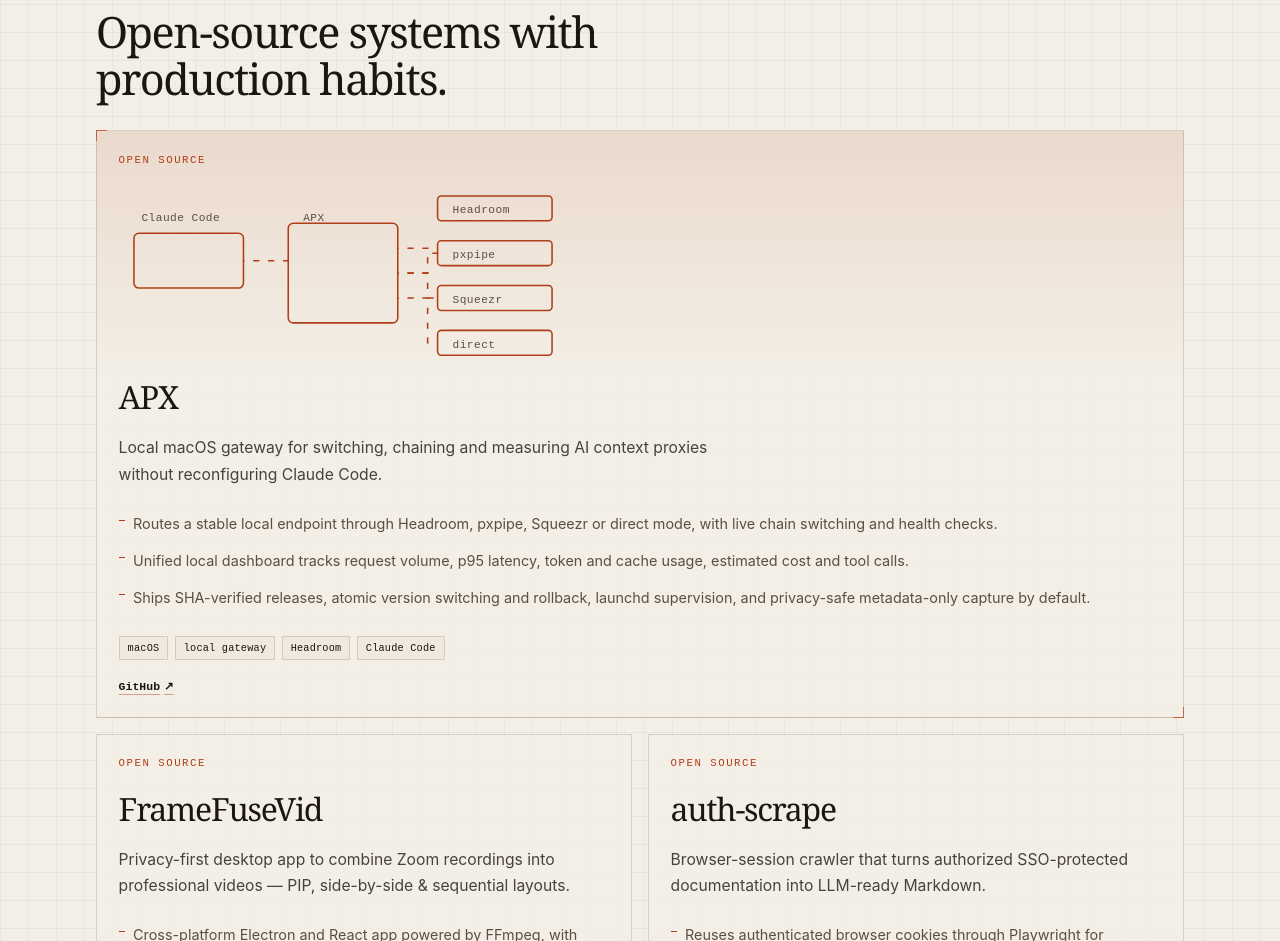
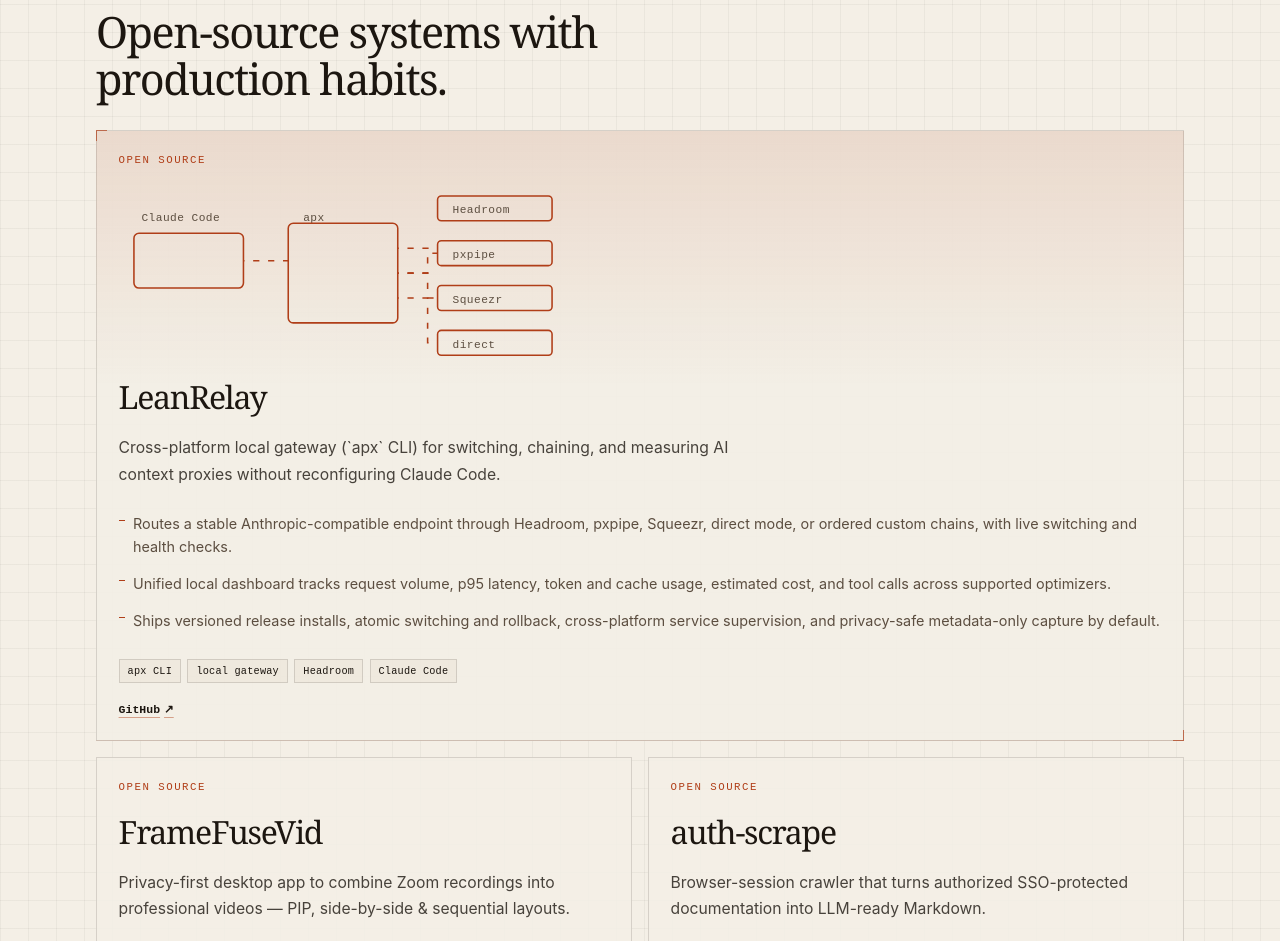
Before and after one commit to mkhalid-s/mkhalid-s.github.io, a React (Vite) app: page / in a window 1280 px wide. Shown: the part 920-1861 px from the top of the page. Built offline with nearby package versions, Linux system fonts and the light colour scheme; a web font is replaced by a local one.

Commit message:
Rebrand APX to LeanRelay on portfolio site (#42)
* Rebrand APX to LeanRelay across portfolio site

* Fix Prettier formatting in LeanRelay branding test

Co-authored-by: Khalid Shaikh <mkhalid-s@users.noreply.github.com>

```diff
--- a/index.html
+++ b/index.html
@@ -72,7 +72,7 @@
       <ul>
         <li>
           Open source:
-          <a href="https://github.com/mkhalid-s/ai-proxy-stack">APX</a>,
+          <a href="https://github.com/mkhalid-s/lean-relay">LeanRelay</a>,
           <a href="https://mkhalid-s.github.io/framefusevid/">FrameFuseVid</a>,
           <a href="https://github.com/mkhalid-s/auth-scrape">auth-scrape</a>, and
           <a href="https://github.com/mkhalid-s/sir-saathi">SIR Saathi</a>
--- a/src/App.tsx
+++ b/src/App.tsx
@@ -18,7 +18,7 @@
 } from './data/profile'
 import type { ExperienceRole, GraphNode, Link } from './lib/types'
 
-const projectIds = ['proj-apx', 'proj-framefuse', 'proj-auth-scrape', 'proj-sir-saathi']
+const projectIds = ['proj-leanrelay', 'proj-framefuse', 'proj-auth-scrape', 'proj-sir-saathi']
 const longestTenure = Math.max(...experience.map((role) => role.durationYears))
 
 const navigation = [
@@ -76,7 +76,7 @@
         Claude Code
       </text>
       <text x="148" y="28" className="gateway-label">
-        APX
+        apx
       </text>
       <text x="268" y="22" className="gateway-label">
         Headroom
--- a/src/data/profile.ts
+++ b/src/data/profile.ts
@@ -32,7 +32,7 @@
   },
   {
     label: 'Local-first tools',
-    note: 'APX, FrameFuseVid, and a privacy-first personal assistant control plane.',
+    note: 'LeanRelay, FrameFuseVid, and a privacy-first personal assistant control plane.',
   },
   {
     label: 'Applied AI',
@@ -198,19 +198,19 @@
 
 export const nodes: GraphNode[] = [
   {
-    id: 'proj-apx',
-    label: 'APX',
+    id: 'proj-leanrelay',
+    label: 'LeanRelay',
     kind: 'project',
     meta: 'Open source',
     summary:
-      'Local macOS gateway for switching, chaining and measuring AI context proxies without reconfiguring Claude Code.',
+      'Cross-platform local gateway (`apx` CLI) for switching, chaining, and measuring AI context proxies without reconfiguring Claude Code.',
     detail: [
-      'Routes a stable local endpoint through Headroom, pxpipe, Squeezr or direct mode, with live chain switching and health checks.',
-      'Unified local dashboard tracks request volume, p95 latency, token and cache usage, estimated cost and tool calls.',
-      'Ships SHA-verified releases, atomic version switching and rollback, launchd supervision, and privacy-safe metadata-only capture by default.',
+      'Routes a stable Anthropic-compatible endpoint through Headroom, pxpipe, Squeezr, direct mode, or ordered custom chains, with live switching and health checks.',
+      'Unified local dashboard tracks request volume, p95 latency, token and cache usage, estimated cost, and tool calls across supported optimizers.',
+      'Ships versioned release installs, atomic switching and rollback, cross-platform service supervision, and privacy-safe metadata-only capture by default.',
     ],
-    links: [{ label: 'GitHub', href: 'https://github.com/mkhalid-s/ai-proxy-stack' }],
-    stack: ['macOS', 'local gateway', 'Headroom', 'Claude Code'],
+    links: [{ label: 'GitHub', href: 'https://github.com/mkhalid-s/lean-relay' }],
+    stack: ['apx CLI', 'local gateway', 'Headroom', 'Claude Code'],
   },
   {
     id: 'proj-framefuse',
```
Also changed, not shown: 1 other file (tests, documents, lock files or other folders).
